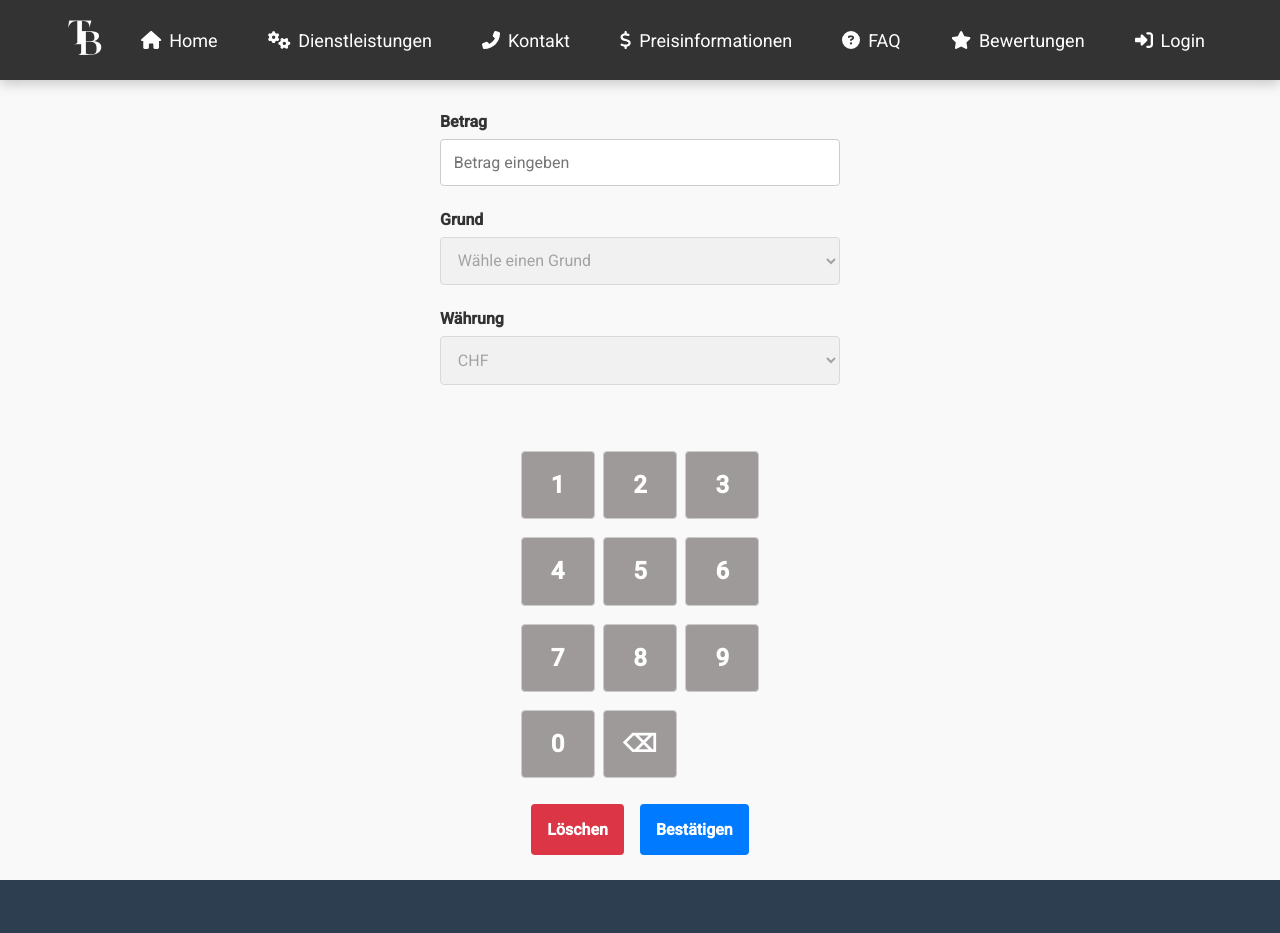
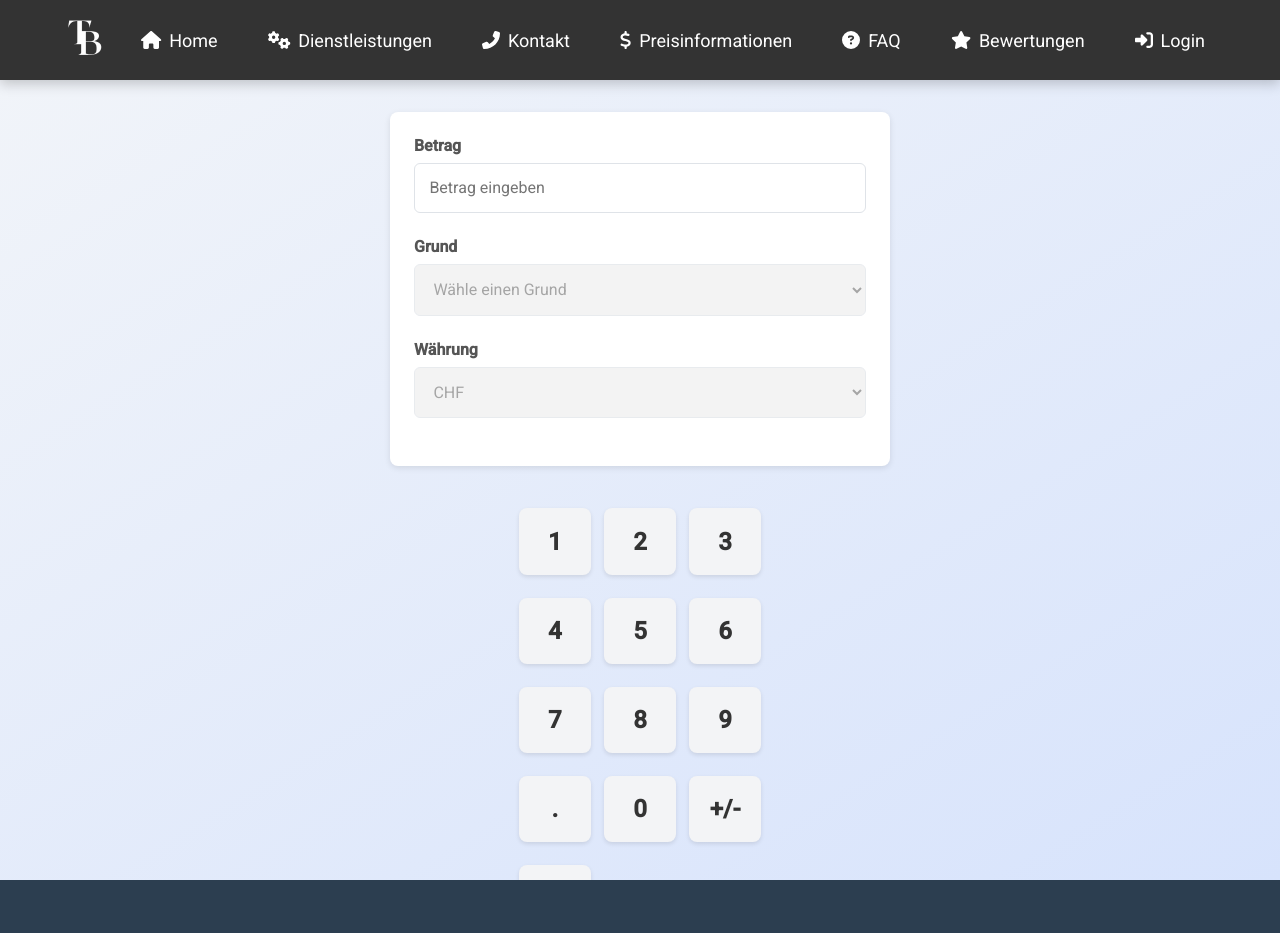
Before and after one commit to tbs-dienste/webfrostend, a React (Create React App) app: page /einnahmeausgabe in a window 1280 px wide. Shown: the top 933 px of the page. Built offline with nearby package versions, Linux system fonts and the light colour scheme; what @react-pdf/renderer would draw is missing.

Commit message:
jslfjsfl

```diff
--- a/src/components/Administrativ/IncomeExpenseForm.jsx
+++ b/src/components/Administrativ/IncomeExpenseForm.jsx
@@ -7,6 +7,8 @@ const IncomeExpenseForm = () => {
   const [reason, setReason] = useState("");
   const [otherReason, setOtherReason] = useState("");
   const [showKeypad, setShowKeypad] = useState(true);
+  const [activeMode, setActiveMode] = useState(null); // Zustand für den aktiven Button
+
   const [mode, setMode] = useState(""); // "income" oder "expense"
 
   const handleNumberClick = (value) => {
@@ -15,6 +17,18 @@ const IncomeExpenseForm = () => {
 
   const handleBackspace = () => {
     setAmount((prev) => prev.slice(0, -1));
+  };
+  const handleModeChange = (mode) => {
+    setMode(mode);
+    setActiveMode(mode);
+  };
+
+
+  const toggleSign = () => {
+    setAmount((prev) => {
+      if (!prev) return "-";
+      return prev.startsWith("-") ? prev.slice(1) : `-${prev}`;
+    });
   };
 
   const handleConfirm = () => {
@@ -74,7 +88,6 @@ const IncomeExpenseForm = () => {
                 <option value="stockeinlage">Stockeinlage</option>
                 <option value="gebuehrtoilette">Gebühr Toilette</option>
                 <option value="umtriebsentschaedigung">Umtriebsentschädigung</option>
-
               </>
             )}
             {mode === "expense" && (
@@ -85,7 +98,6 @@ const IncomeExpenseForm = () => {
               </>
             )}
           </select>
-
         </div>
         <div className="form-group">
           <label>Währung</label>
@@ -103,12 +115,16 @@ const IncomeExpenseForm = () => {
       {showKeypad && (
         <div className="keypad-section">
           <div className="number-pad">
-            {[1, 2, 3, 4, 5, 6, 7, 8, 9, 0].map((num) => (
+            {[1, 2, 3, 4, 5, 6, 7, 8, 9, ".", 0, "+/-"].map((key) => (
               <button
-                key={num}
-                onClick={() => handleNumberClick(num.toString())}
+                key={key}
+                onClick={
+                  key === "." ? () => handleNumberClick(".") :
+                  key === "+/-" ? toggleSign :
+                  () => handleNumberClick(key.toString())
+                }
               >
-                {num}
+                {key}
               </button>
             ))}
             <button onClick={handleBackspace}>⌫</button>
@@ -120,19 +136,35 @@ const IncomeExpenseForm = () => {
         </div>
       )}
 
+<div className="bottom-buttons">
+  <button disabled>X</button>
+  <button
+    className={activeMode === "income" ? "active-button" : ""}
+    onClick={() => handleModeChange("income")}
+    disabled={activeMode === "expense"}
+  >
+    Einnahmen
+  </button>
+  <button
+    className={activeMode === "expense" ? "active-button" : ""}
+    onClick={() => handleModeChange("expense")}
+    disabled={activeMode === "income"}
+  >
+    Ausgaben
+  </button>
+  <button disabled>X</button>
+  <button disabled={!!activeMode}>Heute</button>
+  <button disabled={!!activeMode}>Alle</button>
+  <button disabled={!!activeMode}>Drucken</button>
+  <button disabled={!!activeMode}>Storno</button>
+  <button onClick={handleSubmit} disabled={!!activeMode && !amount}>
+    Übernehmen
+  </button>
+  <button onClick={handleReset} disabled={!!activeMode}>
+    Exit
+  </button>
+</div>
 
-        <div className="bottom-buttons">
-          <button disabled>X</button>
-          <button onClick={() => setMode("income")}>Einnahmen</button>
-          <button onClick={() => setMode("expense")}>Ausgaben</button>
-          <button disabled>X</button>
-          <button>Heute</button>
-          <button>Alle</button>
-          <button>Drucken</button>
-          <button>Storno</button>
-          <button onClick={handleSubmit}>Übernehmen</button>
-          <button onClick={handleReset}>Exit</button>
-        </div>
 
     </div>
   );
--- a/src/components/Administrativ/IncomeExpenseForm.scss
+++ b/src/components/Administrativ/IncomeExpenseForm.scss
@@ -1,20 +1,23 @@
-
-
 .income-expense-container {
   display: flex;
   flex-direction: column;
   align-items: center;
   padding: 2rem;
-  font-family: Arial, sans-serif;
-  background-color: #f9f9f9;
+  font-family: 'Roboto', sans-serif;
+  background: linear-gradient(to bottom right, #f1f4f9, #d7e3fc);
   height: 100vh;
+  box-shadow: 0 4px 8px rgba(0, 0, 0, 0.1);
 
   .top-section {
     display: flex;
     flex-direction: column;
     width: 100%;
-    max-width: 400px;
+    max-width: 500px;
     margin-bottom: 2rem;
+    background: white;
+    padding: 1.5rem;
+    border-radius: 8px;
+    box-shadow: 0 2px 6px rgba(0, 0, 0, 0.1);
 
     .form-group {
       display: flex;
@@ -22,23 +25,24 @@
       margin-bottom: 1.5rem;
 
       label {
-        font-weight: bold;
+        font-size: 1rem;
+        font-weight: 600;
         margin-bottom: 0.5rem;
-        color: #333;
+        color: #555;
       }
 
       input,
       select {
-        padding: 0.8rem;
+        padding: 0.9rem;
         font-size: 1rem;
-        border: 1px solid #ccc;
-        border-radius: 4px;
+        border: 1px solid #dfe3e8;
+        border-radius: 6px;
         transition: all 0.3s;
 
         &:focus {
-          border-color: #007bff;
+          border-color: #3b82f6;
           outline: none;
-          box-shadow: 0 0 5px rgba(0, 123, 255, 0.5);
+          box-shadow: 0 0 6px rgba(59, 130, 246, 0.4);
         }
       }
     }
@@ -53,23 +57,29 @@
     .number-pad {
       display: grid;
       grid-template-columns: repeat(3, 1fr);
-      gap: 0.5rem;
-      margin-bottom: 1rem;
+      gap: 0.8rem;
+      margin-bottom: 1.2rem;
 
       button {
         padding: 1.2rem;
         font-size: 1.5rem;
         font-weight: bold;
-        border: 1px solid #ccc;
-        border-radius: 4px;
-        background-color: #9f9a9a;
+        border: none;
+        border-radius: 8px;
+        background: #f3f4f6;
+        box-shadow: 0 2px 4px rgba(0, 0, 0, 0.1);
+        color: #333;
         cursor: pointer;
-        transition: all 0.3s;
+        transition: transform 0.2s, background-color 0.3s;
 
         &:hover {
+          background-color: #3b82f6;
+          color: white;
+          transform: scale(1.05);
+        }
 
-          color: white;
-
+        &:active {
+          transform: scale(1);
         }
       }
     }
@@ -84,14 +94,14 @@
         font-size: 1rem;
         font-weight: bold;
         border: none;
-        border-radius: 4px;
+        border-radius: 8px;
         cursor: pointer;
-        background-color: #007bff;
+        background-color: #3b82f6;
         color: white;
-        transition: all 0.3s;
+        transition: background-color 0.3s, opacity 0.3s;
 
         &:first-child {
-          background-color: #dc3545;
+          background-color: #ef4444;
         }
 
         &:hover {
@@ -104,28 +114,33 @@
   .bottom-buttons {
     display: grid;
     grid-template-columns: repeat(5, 1fr);
-    gap: 0.5rem;
+    gap: 1rem;
     width: 100%;
-    max-width: 600px;
+    max-width: 700px;
 
     button {
       padding: 1rem;
       font-size: 1rem;
       font-weight: bold;
       border: none;
-      border-radius: 4px;
+      border-radius: 6px;
       cursor: pointer;
-      background-color: #007bff;
+      background-color: #2563eb;
       color: white;
-      transition: all 0.3s;
+      transition: background-color 0.3s, transform 0.2s;
 
       &:disabled {
-        background-color: #ccc;
+        background-color: #9ca3af;
         cursor: not-allowed;
       }
 
       &:hover:not(:disabled) {
-        opacity: 0.9;
+        background-color: #1d4ed8;
+        transform: translateY(-2px);
+      }
+
+      &:active:not(:disabled) {
+        transform: translateY(0);
       }
     }
   }
--- a/src/components/Administrativ/Kassenlogin.jsx
+++ b/src/components/Administrativ/Kassenlogin.jsx
@@ -1,6 +1,8 @@
 import React, { useState } from "react";
 import axios from "axios"; // Axios importieren
 import "./Kassenlogin.scss"; // Verweis auf die SCSS-Datei
+import { FontAwesomeIcon } from "@fortawesome/react-fontawesome"; // Importiere FontAwesome
+import { faArrowRight } from "@fortawesome/free-solid-svg-icons"; // Importiere das 'Sign-Out' Icon
 
 const Kassenlogin = () => {
   const [username, setUsername] = useState(""); // Zustand für den Benutzernamen
@@ -24,7 +26,6 @@ const Kassenlogin = () => {
   };
 
   const handleLogin = () => {
-    // Wenn der Benutzername korrekt eingegeben ist, wechsle zu PIN-Eingabe
     if (!isPinRequired) {
       if (username) {
         localStorage.setItem("username", username); // Benutzernamen im LocalStorage speichern
@@ -33,7 +34,6 @@ const Kassenlogin = () => {
         alert("Bitte Benutzernamen eingeben");
       }
     } else {
-      // Beide Felder (Username und PIN) senden, wenn der PIN eingegeben wurde
       if (pin) {
         const storedUsername = localStorage.getItem("username");
         const loginData = {
@@ -41,7 +41,6 @@ const Kassenlogin = () => {
           pin: pin,
         };
 
-        // POST-Request mit Axios zum Überprüfen der Login-Daten
         axios
           .post("https://example.com/api/login", loginData)
           .then((response) => {
@@ -95,7 +94,7 @@ const Kassenlogin = () => {
                 0
               </button>
               <button className="keypad-btn" onClick={handleLogin}>
-                Weiter
+                <FontAwesomeIcon icon={faArrowRight} />
               </button>
             </div>
           </>
@@ -128,7 +127,7 @@ const Kassenlogin = () => {
                 0
               </button>
               <button className="keypad-btn" onClick={handleLogin}>
-                Login
+                <FontAwesomeIcon icon={faArrowRight} />
               </button>
             </div>
           </>
```
